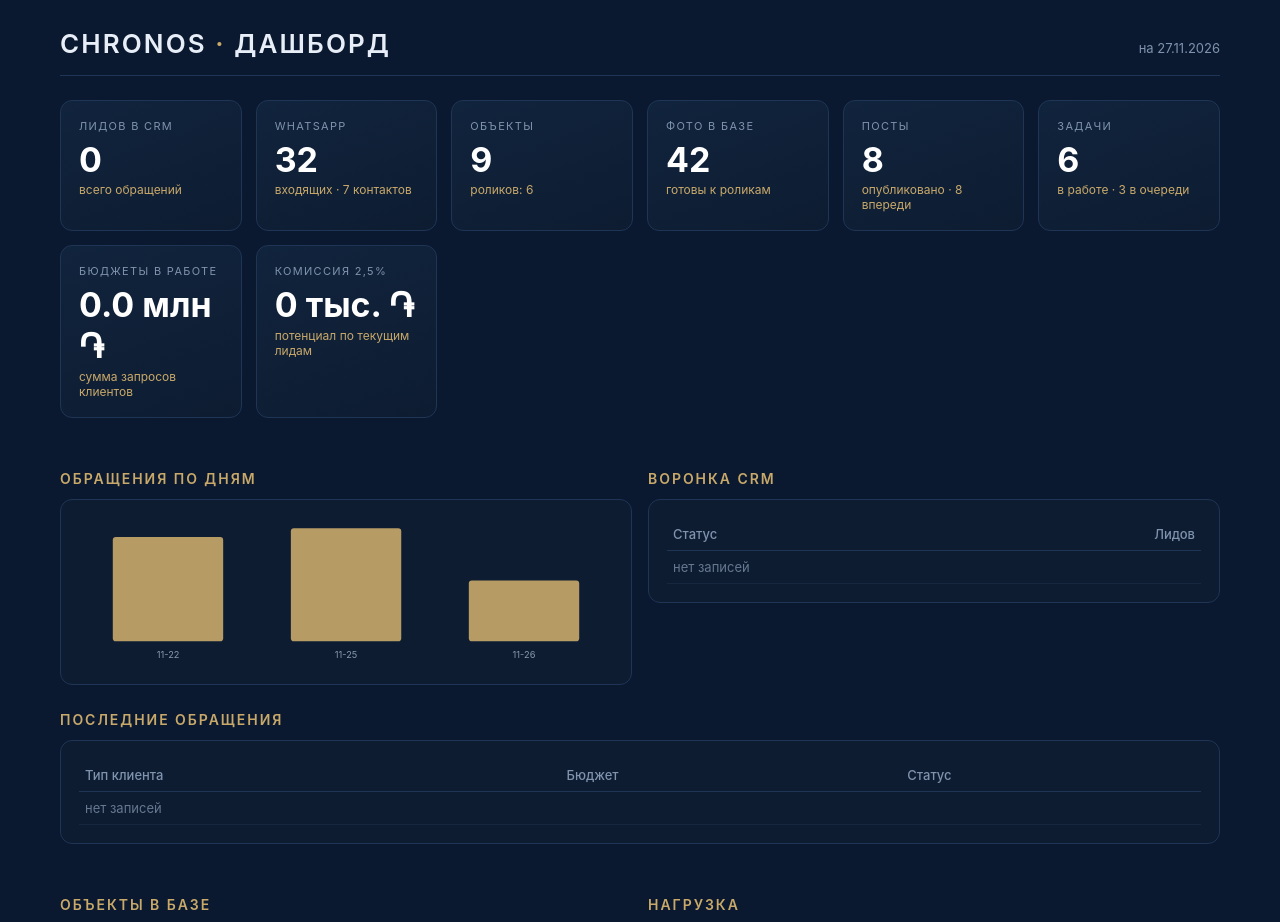
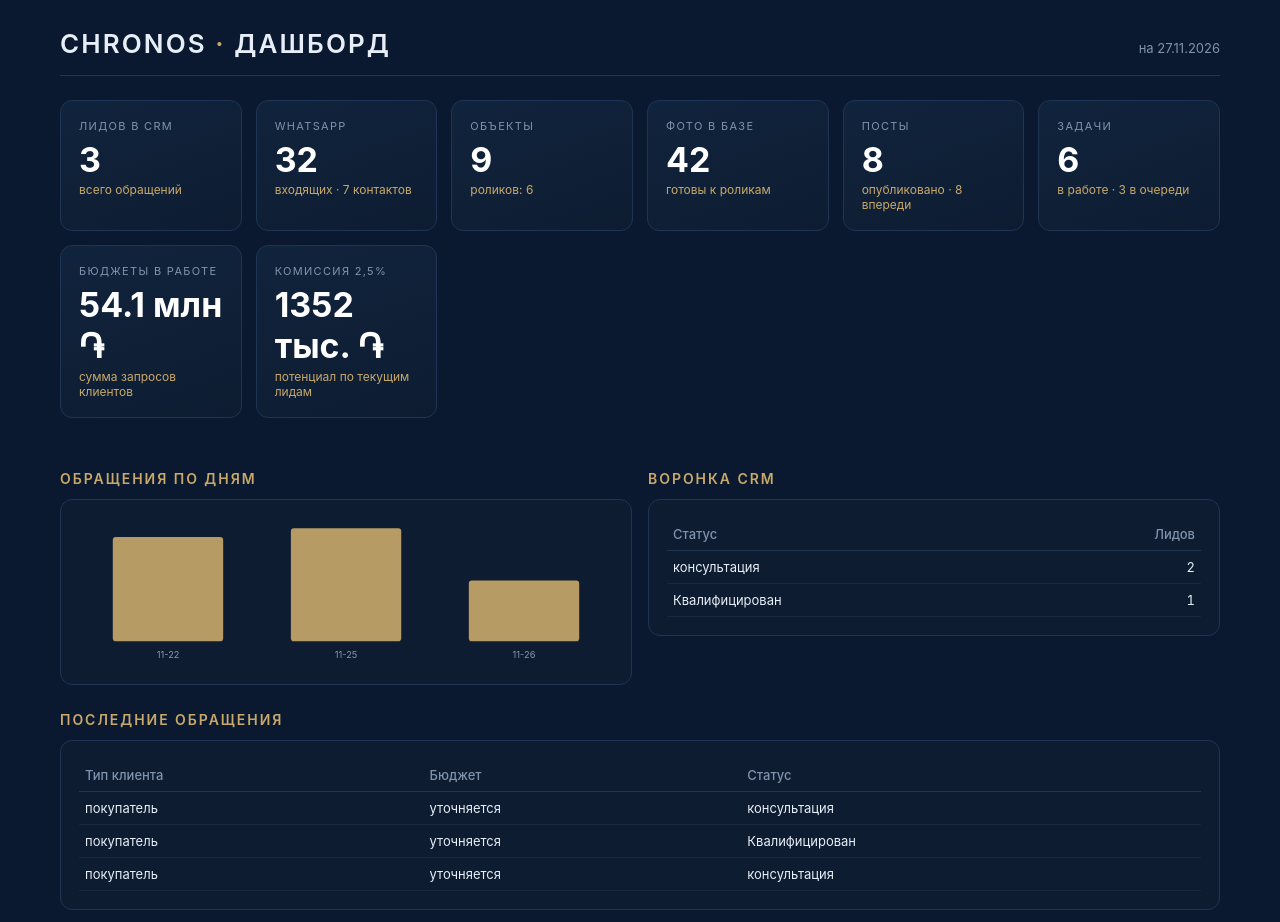
Before and after one commit to revsargs-ux/chronos-dashboard, a plain HTML site: page index.html in a window 1280 px wide. Shown: the top 922 px of the page. Drawn offline with Linux system fonts and the light colour scheme.

Commit message:
Дашборд: обновление данных

```diff
--- a/index.html
+++ b/index.html
@@ -30,25 +30,25 @@
 <header><h1>CHRONOS <span>·</span> ДАШБОРД</h1><div class="date">на 27.11.2026</div></header>
 
 <div class="grid">
- <div class="card"><div class="lbl">Лидов в CRM</div><div class="val">0</div><div class="hint">всего обращений</div></div>
+ <div class="card"><div class="lbl">Лидов в CRM</div><div class="val">3</div><div class="hint">всего обращений</div></div>
  <div class="card"><div class="lbl">WhatsApp</div><div class="val">32</div><div class="hint">входящих · 7 контактов</div></div>
  <div class="card"><div class="lbl">Объекты</div><div class="val">9</div><div class="hint">роликов: 6</div></div>
  <div class="card"><div class="lbl">Фото в базе</div><div class="val">42</div><div class="hint">готовы к роликам</div></div>
  <div class="card"><div class="lbl">Посты</div><div class="val">8</div><div class="hint">опубликовано · 8 впереди</div></div>
  <div class="card"><div class="lbl">Задачи</div><div class="val">6</div><div class="hint">в работе · 3 в очереди</div></div>
- <div class="card"><div class="lbl">Бюджеты в работе</div><div class="val">0.0 млн ֏</div><div class="hint">сумма запросов клиентов</div></div>
- <div class="card"><div class="lbl">Комиссия 2,5%</div><div class="val">0 тыс. ֏</div><div class="hint">потенциал по текущим лидам</div></div>
+ <div class="card"><div class="lbl">Бюджеты в работе</div><div class="val">54.1 млн ֏</div><div class="hint">сумма запросов клиентов</div></div>
+ <div class="card"><div class="lbl">Комиссия 2,5%</div><div class="val">1352 тыс. ֏</div><div class="hint">потенциал по текущим лидам</div></div>
 </div>
 
 <div class="two">
  <div><h2>Обращения по дням</h2><div class="panel"><svg viewBox="0 0 520 140" style="width:100%;height:auto"><rect x="32.9" y="18.5" width="107.5" height="101.5" rx="3" fill="#C9A96A" opacity="0.9"><title>2026-11-22: 12</title></rect><text x="86.7" y="136" font-size="9" fill="#8899aa" text-anchor="middle">11-22</text><rect x="206.3" y="10.0" width="107.5" height="110.0" rx="3" fill="#C9A96A" opacity="0.9"><title>2026-11-25: 13</title></rect><text x="260.0" y="136" font-size="9" fill="#8899aa" text-anchor="middle">11-25</text><rect x="379.6" y="60.8" width="107.5" height="59.2" rx="3" fill="#C9A96A" opacity="0.9"><title>2026-11-26: 7</title></rect><text x="433.3" y="136" font-size="9" fill="#8899aa" text-anchor="middle">11-26</text></svg></div></div>
- <div><h2>Воронка CRM</h2><div class="panel"><table><tr><th>Статус</th><th class="num">Лидов</th></tr><tr><td colspan="2" class="muted">нет записей</td></tr></table></div></div>
+ <div><h2>Воронка CRM</h2><div class="panel"><table><tr><th>Статус</th><th class="num">Лидов</th></tr><tr><td>консультация</td><td class="num">2</td></tr><tr><td>Квалифицирован</td><td class="num">1</td></tr></table></div></div>
 </div>
 
 <h2>Последние обращения</h2>
 <div class="panel"><table>
 <tr><th>Тип клиента</th><th>Бюджет</th><th>Статус</th></tr>
-<tr><td colspan="3" class="muted">нет записей</td></tr></table></div>
+<tr><td>покупатель</td><td>уточняется</td><td>консультация</td></tr><tr><td>покупатель</td><td>уточняется</td><td>Квалифицирован</td></tr><tr><td>покупатель</td><td>уточняется</td><td>консультация</td></tr></table></div>
 
 <div class="two" style="margin-top:26px">
  <div><h2>Объекты в базе</h2><div class="panel"><table>
@@ -58,7 +58,7 @@
 
 <h2>Типы клиентов</h2>
 <div class="panel"><table><tr><th>Тип</th><th class="num">Кол-во</th></tr>
-<tr><td colspan="2" class="muted">нет записей</td></tr>
+<tr><td>покупатель</td><td class='num'>3</td></tr>
 </table></div>
 
 <div class="date" style="margin-top:26px">Собрано автоматически из CRM, WhatsApp, базы объектов и очереди задач. Данные обновляются каждый час. Публичная версия: персональные данные скрыты.</div>
```
